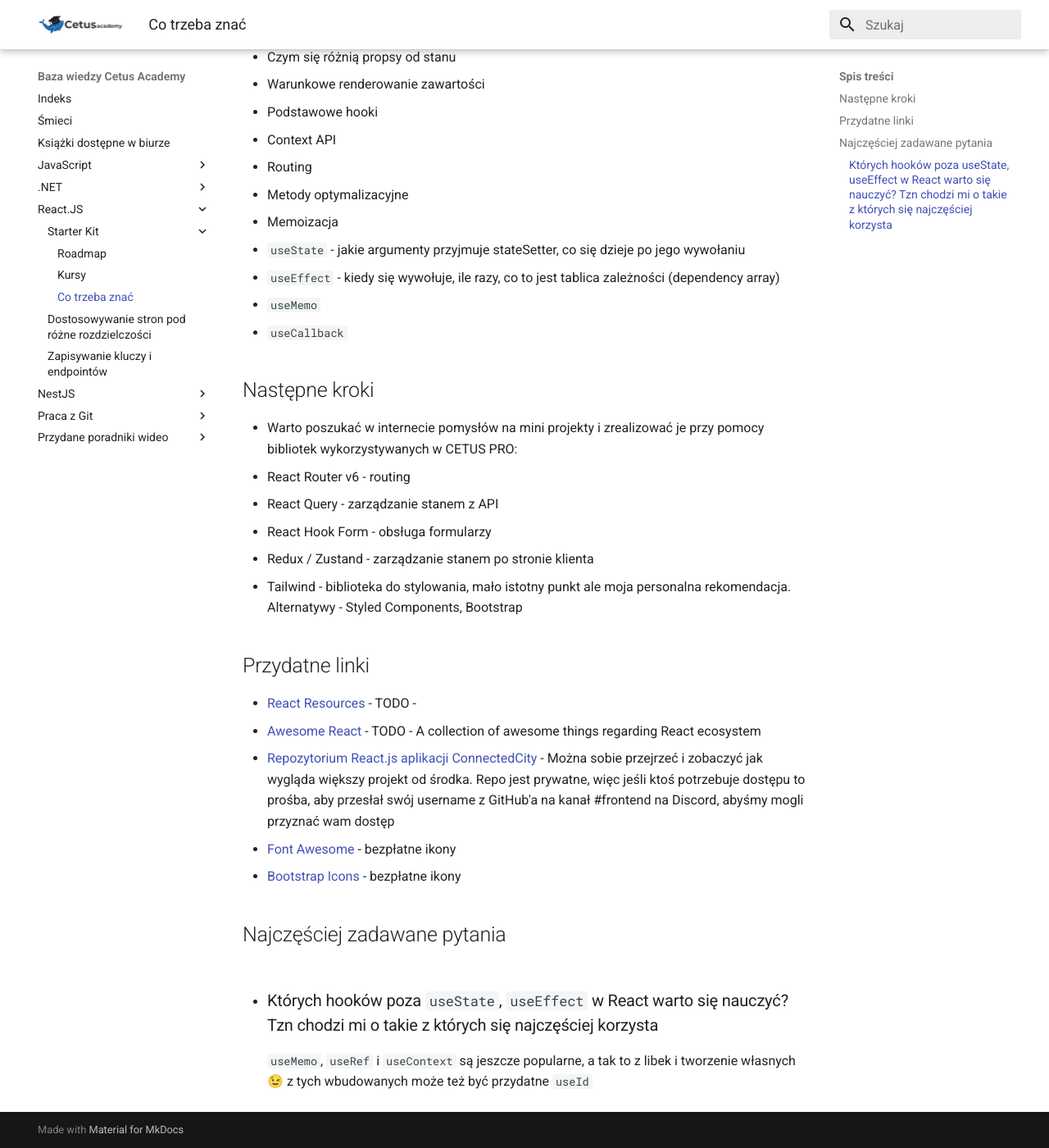
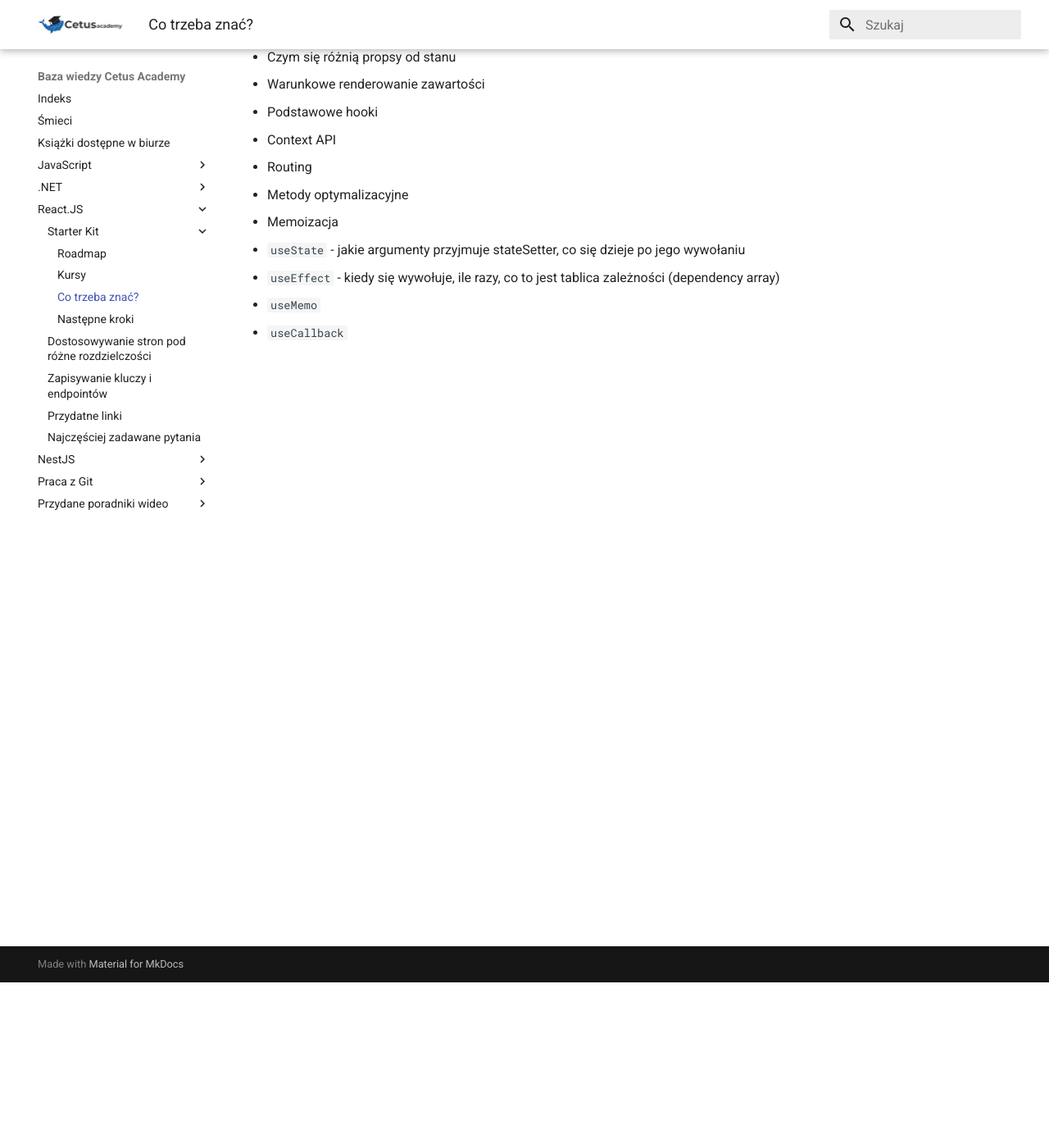
Before and after one commit to Cetus-Academy/knowledge-base, an MkDocs documentation site: the page built from docs/reactjs/what-to-know.md, in a window 1280 px wide and 1400 px high, scrolled down 202 px. Shown: the whole window at 82% size. Built offline with MkDocs 1.6.1 and Material for MkDocs 9.7.7, drawn with Linux system fonts in a browser that asks for light colours; some of the changed text lies outside the part shown.

```diff
--- a/docs/reactjs/what-to-know.md
+++ b/docs/reactjs/what-to-know.md
@@ -1,4 +1,4 @@
-# Co trzeba znać
+# Co trzeba znać?
 - JSX i różnice między HTML
 - Cykl życia komponentu
 - Czym się różnią propsy od stanu
@@ -12,23 +12,3 @@
 - `useEffect` - kiedy się wywołuje, ile razy, co to jest tablica zależności (dependency array)
 - `useMemo`
 - `useCallback`
-
-## Następne kroki
-- Warto poszukać w internecie pomysłów na mini projekty i zrealizować je przy pomocy bibliotek wykorzystywanych w CETUS PRO:
-- React Router v6 - routing
-- React Query - zarządzanie stanem z API
-- React Hook Form - obsługa formularzy
-- Redux / Zustand - zarządzanie stanem po stronie klienta
-- Tailwind - biblioteka do stylowania, mało istotny punkt ale moja personalna rekomendacja. Alternatywy - Styled Components, Bootstrap
-
-## Przydatne linki
-- [React Resources](https://reactresources.com/) - TODO -
-- [Awesome React](https://github.com/enaqx/awesome-react) - TODO - A collection of awesome things regarding React ecosystem
-- [Repozytorium React.js aplikacji ConnectedCity](https://github.com/Cetus-Academy/ConnectedCityReactApp) - Można sobie przejrzeć i zobaczyć jak wygląda większy projekt od środka. Repo jest prywatne, więc jeśli ktoś potrzebuje dostępu to prośba, aby przesłał swój username z GitHub'a na kanał #frontend na Discord, abyśmy mogli przyznać wam dostęp
-- [Font Awesome](https://fontawesome.com/) - bezpłatne ikony
-- [Bootstrap Icons](https://icons.getbootstrap.com/) - bezpłatne ikony
-
-## Najczęściej zadawane pytania
-
-- ### Których hooków poza `useState`, `useEffect` w React warto się nauczyć? Tzn chodzi mi o takie z których się najczęściej korzysta
-`useMemo`, `useRef` i `useContext` są jeszcze popularne, a tak to z libek i tworzenie własnych 😉 z tych wbudowanych może też być przydatne `useId`
--- a/mkdocs.yml
+++ b/mkdocs.yml
@@ -43,8 +43,11 @@ nav:
                 - "reactjs/roadmap.md"
                 - "reactjs/courses.md"
                 - "reactjs/what-to-know.md"
+                - "reactjs/next-steps.md"
           - "reactjs/working-with-different-resolutions.md"
           - "reactjs/saving-private-keys.md"
+          - "reactjs/useful-links.md"
+          - "reactjs/faq.md"
     - NestJS:
           - "nestjs/general-naming-conventions.md"
           - "nestjs/file-types-and-their-purpose.md"
```
Also changed, not shown: docs/reactjs/courses.md (+5 -5 lines), docs/reactjs/faq.md (added, +4 -0 lines), docs/reactjs/next-steps.md (added, +7 -0 lines), docs/reactjs/useful-links.md (added, +6 -0 lines).
